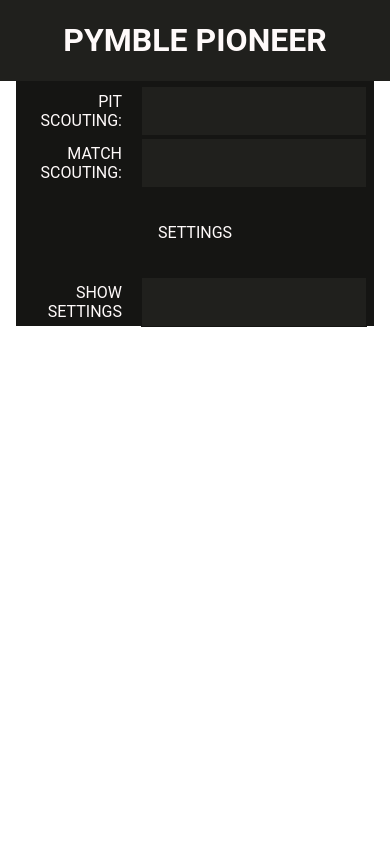
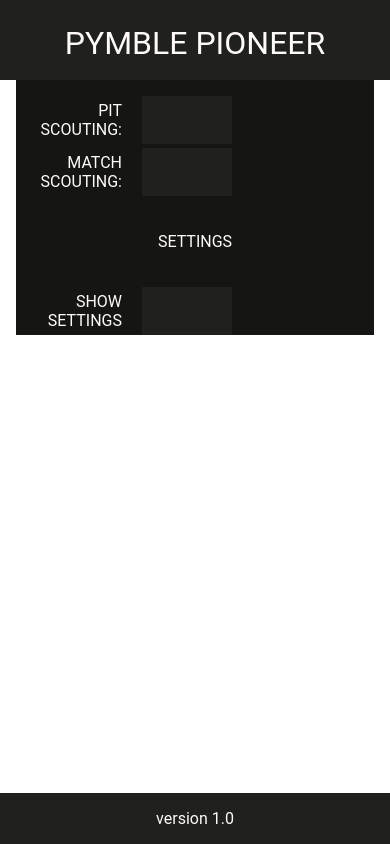
Before and after one commit to Froze-N-Milk/Pymble-Pioneer-2023champsOUTDATED, a SvelteKit app: page / in a window 390 px wide. Built offline with nearby package versions, Linux system fonts and the light colour scheme.

Commit message:
attempts at mobile compatibility

```diff
--- a/src/Utils/ScoreCounter.svelte
+++ b/src/Utils/ScoreCounter.svelte
@@ -34,7 +34,10 @@
 		background: #20201D;
 		color: snow;
 		text-align: center;
+
+		max-width: 10%;
 	}
+
 
 	button {
 		padding: none;
--- a/src/Utils/Selector.svelte
+++ b/src/Utils/Selector.svelte
@@ -18,7 +18,9 @@
 		border: none;
 		height: calc(3rem + 2px);
 		width: calc(14rem);
+		max-width: 40%;
 	}
+
 
 	.hoverSelfAnnounce:hover {
 		outline: 2px solid #D62246;
--- a/src/routes/+layout.svelte
+++ b/src/routes/+layout.svelte
@@ -10,7 +10,6 @@
 		font-family: "Roboto";
 		color: snow;
 		background-color: #151513;
-
 	}
 
 	:global(*) {
@@ -24,6 +23,15 @@
 		row-gap: 4px;
 		justify-content: center;
 		align-items: center;
+		overflow: auto;
+	}
+
+	:global(form input) {
+		max-width: 40%;
+	}
+
+	:global(button) {
+		max-width: 40%;
 	}
 
 	:global(form label) {
@@ -76,6 +84,7 @@
 		top: 0;
 		left: 0;
 		width: 100%;
+		height: 5rem;
 	}
 
 	:global(.padded) {
@@ -91,13 +100,13 @@
 	}
 
 	button {
-		padding: none;
-		height: 4.7rem;
+		padding: 1rem;
+		height: 5rem;
 		border: none;
 		background: #151513;
 		color: snow;
 		margin: none;
-		aspect-ratio: 3/1;
+		width: auto;
 		position: fixed;
 		left: 0;
 		top: 0;
@@ -107,15 +116,22 @@
 		background: #D62246;
 		cursor: pointer;
 	}
+
+	.content {
+		padding: 1.5rem;
+		font-size: 2rem;
+	}
 </style>
 
 <body>
 
 	<div class="titlebar">
-		<button on:click={() => $ScoutingPage = HomePage}>RETURN</button>
+		<button class="return" on:click={() => $ScoutingPage = HomePage}>RETURN</button>
 
-		<h1>PYMBLE PIONEER</h1>
+		<div class="content">PYMBLE PIONEER</div>
 	</div>
+
+	<div class="sectionHeader" style="height: 3rem;"></div>
 
 
 	<slot></slot>
--- a/src/routes/HomePage.svelte
+++ b/src/routes/HomePage.svelte
@@ -37,6 +37,7 @@
 		top: 0;
 		left: 0;
 		width: 100%;
+		height: 5rem;
 	}
 
 	.hoverSelfAnnounce:hover {
@@ -54,6 +55,11 @@
 		margin: none;
 		outline: 1px solid #151513;
 	}
+
+	.content {
+		padding: 1.5rem;
+		font-size: 2rem;
+	}
 </style>
 
 <script lang="ts">
@@ -70,13 +76,10 @@
 
 <body>
 	<div class="titlebar">
-		<h1>PYMBLE PIONEER</h1>
+		<div class="content">PYMBLE PIONEER</div>
 	</div>
 
 	<form>
-		<!-- svelte-ignore a11y-missing-content -->
-		<h1 class="sectionHeader"></h1>
-
 		<label for="">PIT SCOUTING:</label>
 		<button class="hoverSelfAnnounce" style:--background="#20201D" on:click={() => $ScoutingPage = PitScouting}></button>
 
@@ -96,4 +99,8 @@
 		<button class="hoverSelfAnnounce" style:--background={fileTypeColour} on:click|preventDefault={() => {$fileType = !$fileType;}}></button>
 		{/if}
 	</form>
+
+	<div class="navbar">
+		<p class="padded">version 1.0</p>
+	</div>
 </body>
--- a/src/routes/MatchScouting/MatchScouting.svelte
+++ b/src/routes/MatchScouting/MatchScouting.svelte
@@ -1,10 +1,11 @@
 <script lang="ts">
-	import { MatchDataArray } from '../../Utils/stores.js';
+	import { MatchDataArray, ScoutingPage } from '../../Utils/stores.js';
     import { pageIndex } from "../../Utils/stores";
     import Auto from "./Auto/auto.svelte";
     import Prematch from "./PreMatch/prematch.svelte";
     import Submission from "./Submission/submission.svelte";
     import Teleop from "./Teleop/teleop.svelte";
+    import HomePage from '../HomePage.svelte';
 
 	const pageOptions = [
 		Prematch,
@@ -56,6 +57,7 @@
 		color: snow;
 		margin: none;
 		aspect-ratio: 3/1;
+		max-width: 40%;
 	}
 
 	button:hover {
@@ -71,7 +73,6 @@
 </style>
 
 <form>
-	<p class="sectionHeader"></p>
 	<svelte:component this={selectedPage}/>
 	<div class="sectionHeader"></div>
 	<div class="sectionHeader"></div>
@@ -80,6 +81,6 @@
 
 <div class="navbar">
 	<button disabled={onFirstPage} on:click={decrementPageIndex} >PREV</button>
-	<p class="padded">version 1.0</p>
+
 	<button disabled={onLastPage || !allowAdvance} on:click={incrementPageIndex} >NEXT</button>
 </div>
```
